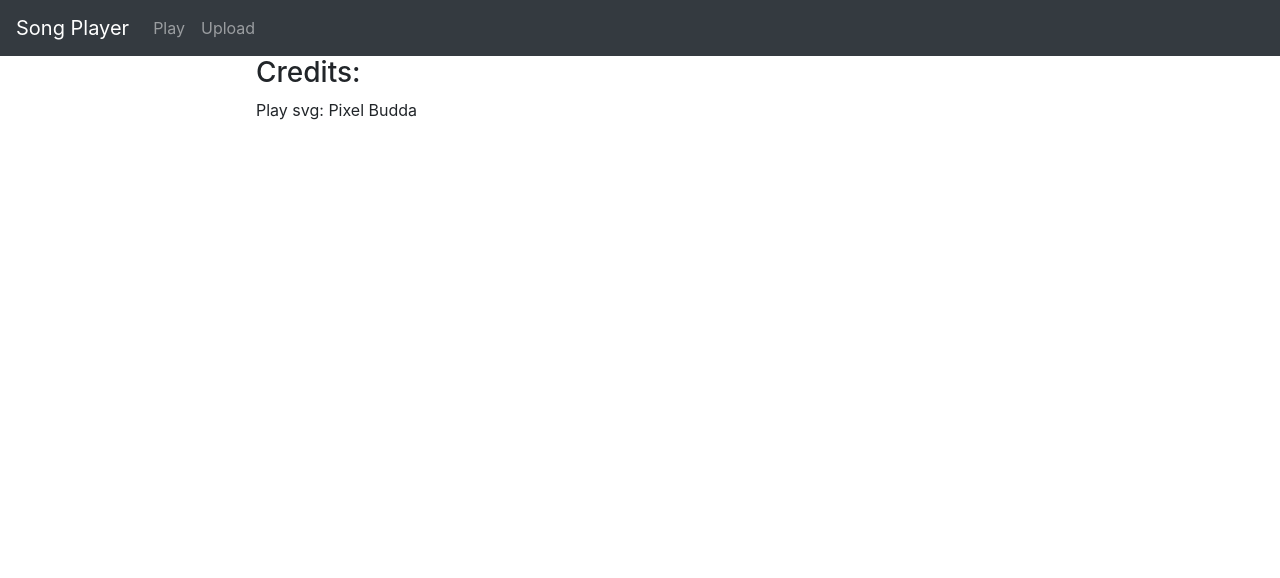
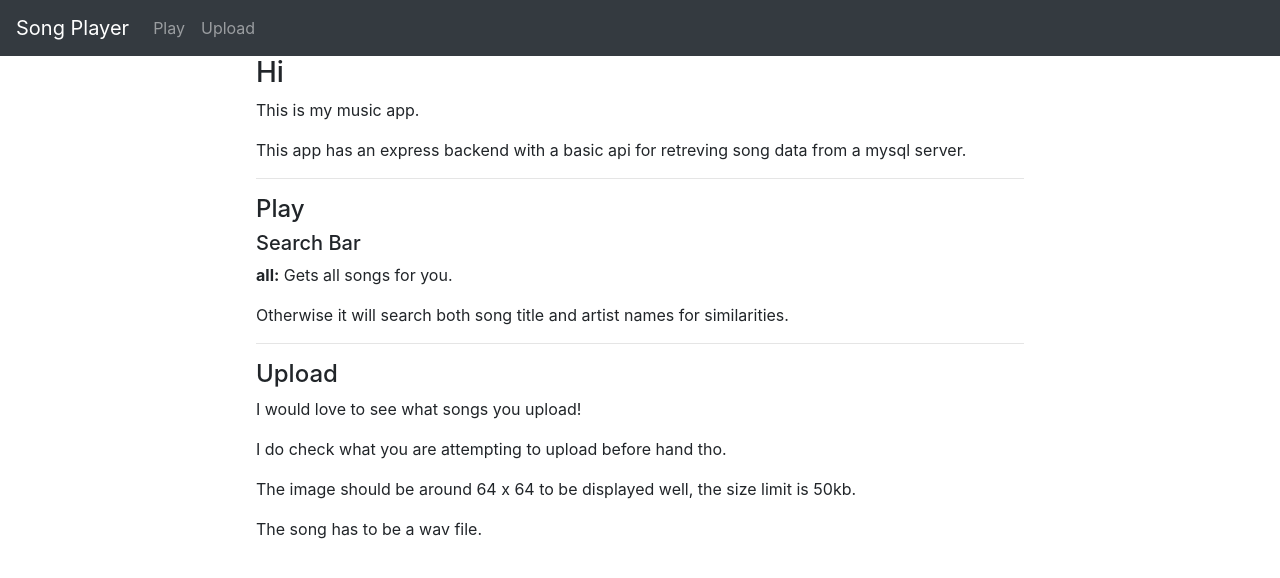
Before and after one commit to dustinc555/ReactWebApp, a React app in the folder client/: page / in a window 1280 px wide. Shown: the top 578 px of the page. Built offline with nearby package versions, Linux system fonts and the light colour scheme.

Commit message:
updated styles to use flex boxes on play page
i am fininky when it comes to styling, i may change this as the project progresses. At a minimum it has to be easy to use.

```diff
--- a/client/src/components/About/About.js
+++ b/client/src/components/About/About.js
@@ -4,8 +4,31 @@ export default class About extends React.Component {
   render() {
     return (
       <div>
-        <h3>Credits:</h3>
-        <p>Play svg: Pixel Budda</p>
+        <h3>Hi</h3>
+        <p>This is my music app.</p>
+        <p>
+          This app has an express backend with a basic api for retreving song
+          data from a mysql server.
+        </p>
+        <hr />
+        <h4>Play</h4>
+        <h5>Search Bar</h5>
+        <p>
+          <b>all:</b> Gets all songs for you.
+        </p>
+        <p>
+          Otherwise it will search both song title and artist names for
+          similarities.
+        </p>
+        <hr />
+        <h4>Upload</h4>
+        <p>I would love to see what songs you upload!</p>
+        <p>I do check what you are attempting to upload before hand tho.</p>
+        <p>
+          The image should be around 64 x 64 to be displayed well, the size
+          limit is 50kb.
+        </p>
+        <p>The song has to be a wav file.</p>
       </div>
     );
   }
--- a/client/src/components/SongList/SongList.css
+++ b/client/src/components/SongList/SongList.css
@@ -1,20 +1,25 @@
 .songListContainer {
   background-color: #343a40;
-  max-width: 40em;
   min-width: 50%;
-  padding: 1em;
+  padding: 0.5em;
 }
 
 .songlist {
   list-style-type: none;
-  padding-left: 0px;
+  padding: 5px;
   margin: 0;
   overflow-y: auto;
-  overflow-x: none;
+  overflow-x: hidden;
   flex: 2;
   max-height: 10%;
 }
 
+.volumeBar {
+  flex: 2;
+  margin: 0;
+}
+
 .PlayBar {
   text-align: center;
+  margin: 1em;
 }
--- a/client/src/components/SongList/SongList.js
+++ b/client/src/components/SongList/SongList.js
@@ -2,6 +2,7 @@ import React from "react";
 import SongCard from "../SongCard/SongCard";
 import "./SongList.css";
 import { Navbar, Nav, Button, Form, FormControl } from "react-bootstrap";
+import { Col, Row, Container } from "react-bootstrap";
 
 export default class SongList extends React.Component {
   constructor(props) {
@@ -91,7 +92,7 @@ export default class SongList extends React.Component {
     }
 
     return (
-      <div className="songListContainer">
+      <Container className="songListContainer">
         <Form inline>
           <FormControl
             type="text"
@@ -99,14 +100,28 @@ export default class SongList extends React.Component {
             placeholder="Artist or title"
             className="mr-sm-2"
           />
-          <Button
-            onClick={this.querySongs}
-            variant="outline-info"
-            style={{ width: "25%" }}
-          >
+          <Button onClick={this.querySongs} variant="outline-info">
             Search
           </Button>
         </Form>
+        <Row className="PlayBar">
+          <Col>
+            <Button onClick={this.previousButtonCallback}>Prev</Button>
+            <Button onClick={this.playButtonCallback}>{text}</Button>
+            <Button onClick={this.nextButtonCallback}>Next</Button>
+          </Col>
+        </Row>
+        <Row className="volumeBar">
+          <Form.Control
+            type="range"
+            min={0}
+            max={1}
+            step={0.01}
+            defaultValue={this.audioPlayer.volume}
+            onChange={this.onVolumneChange}
+          />
+        </Row>
+        <Row>
           <ul className="songlist" style={{ maxHeight: "50vh" }}>
             {this.state.songs.map((song, index) => {
               return (
@@ -121,26 +136,8 @@ export default class SongList extends React.Component {
               );
             })}
           </ul>
-        <div className="PlayBar">
-          <Button onClick={this.previousButtonCallback}>Prev</Button>
-          <Button style={{ width: "35%" }} onClick={this.playButtonCallback}>
-            {text}
-          </Button>
-          <Button onClick={this.nextButtonCallback}>Next</Button>
-          <Form.Control
-            type="range"
-            min={0}
-            max={1}
-            step={0.01}
-            defaultValue={this.audioPlayer.volume}
-            onChange={this.onVolumneChange}
-            style={{
-              width: "50%",
-              margin: "0 auto"
-            }}
-          />
-        </div>
-      </div>
+        </Row>
+      </Container>
     );
   }
 }
```
Also changed, not shown: 1 other file (tests, documents, lock files or other folders). Lines whose indentation alone changed are shown as unchanged.
